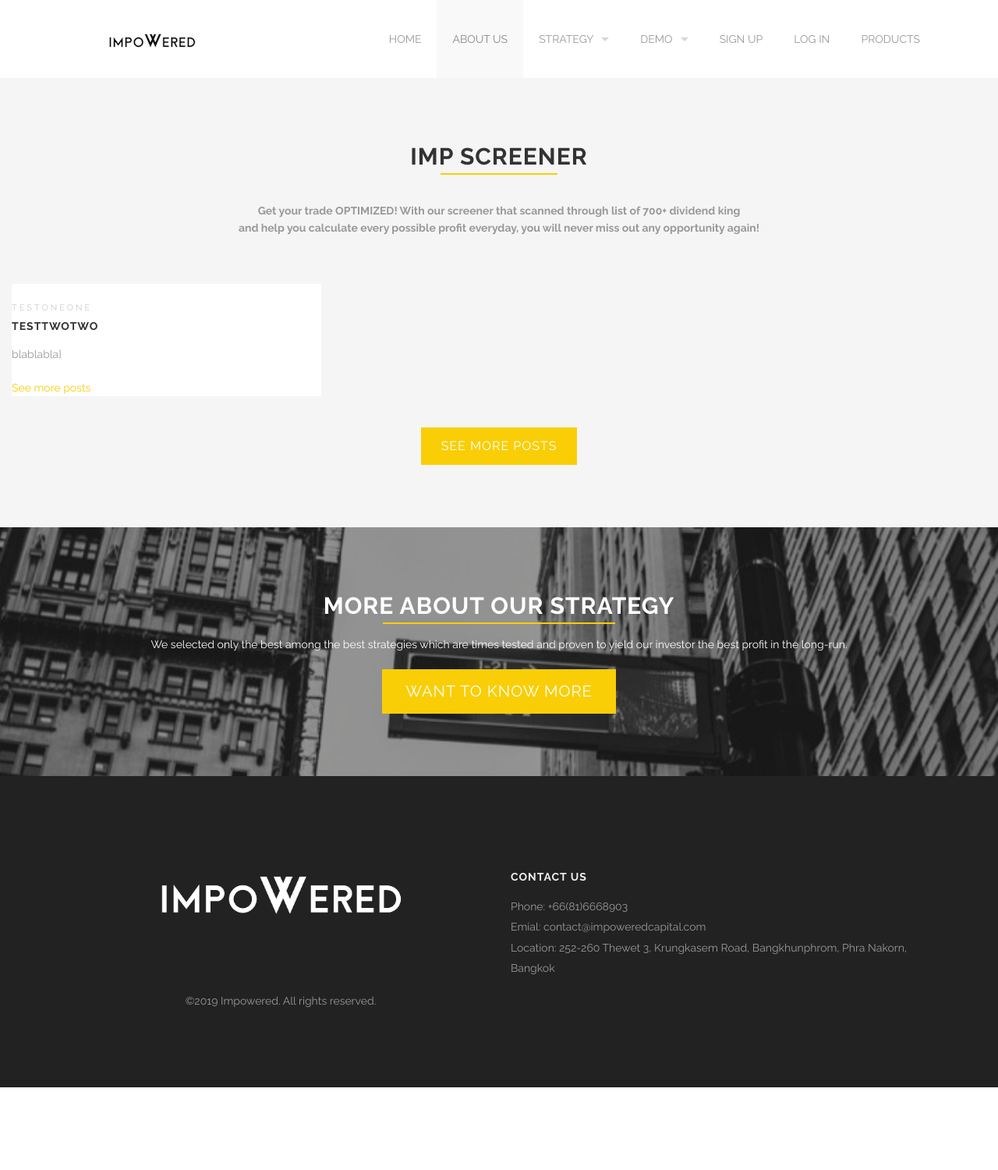
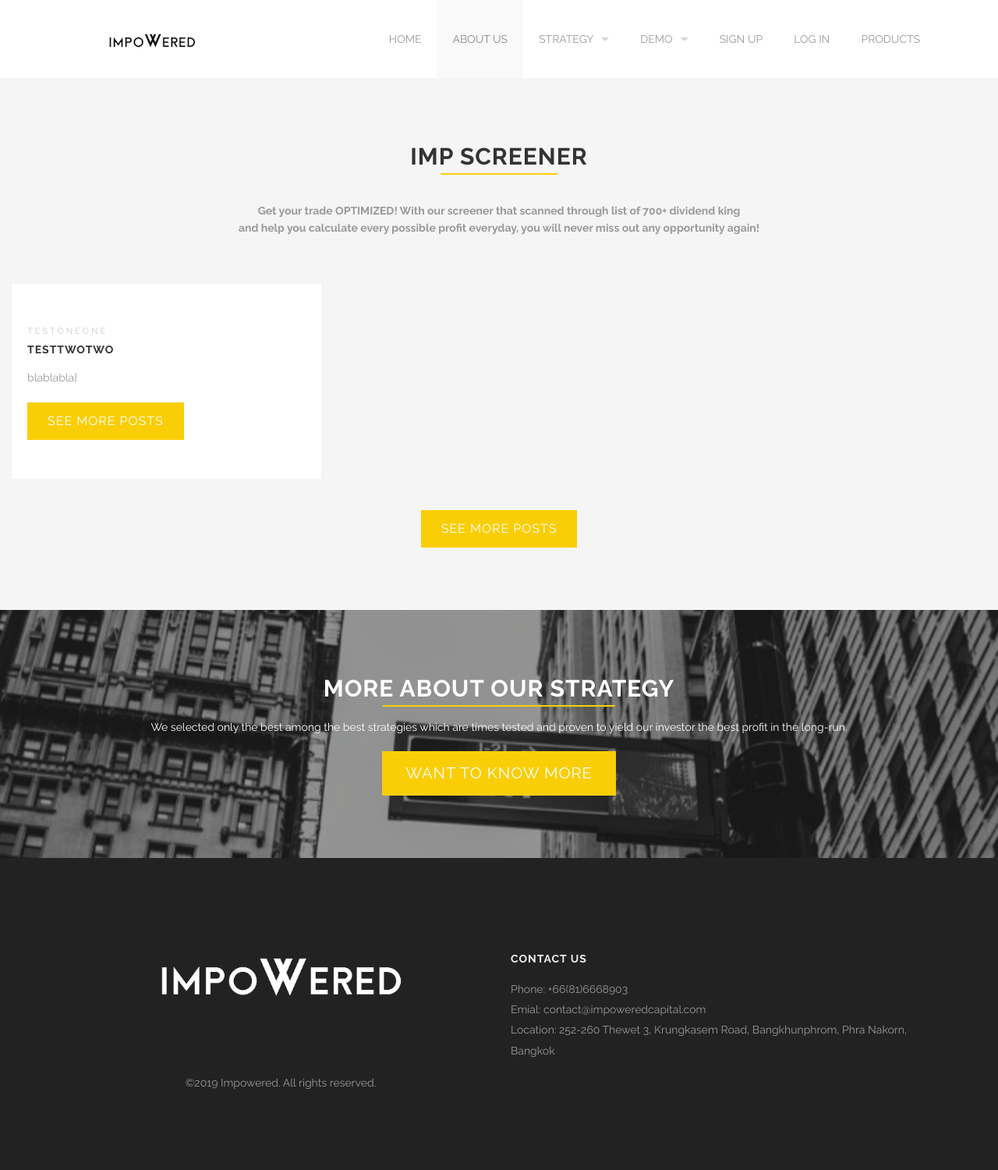
Before and after one commit to impoweredcapital/investmentplatform, a Jekyll site: the page built from products.html, in a window 1280 px wide. Shown: the whole page at 78% size. Built offline with Jekyll 4.4.1, drawn with Linux system fonts in a browser that asks for light colours; before the commit the page ends 1394 px from its top, so only the background shows below that.

Commit message:
Update products.html

```diff
--- a/products.html
+++ b/products.html
@@ -47,11 +47,11 @@ testimonials:
           <a href="{{post.url}}">
             <img alt="" src="{{image}}" />
           </a>
-        <div class='centered' class='content'>
+        <div class='content'>
           <p class='date'>testoneone</p>
           <h4><a href="#">testtwotwo</a></h4>
           <p>blablabla}</p>
-          <a class='centered' class='button' href='blog.html'>See more posts</a>
+          <a class='button' href='blog.html'>See more posts</a>
         </div>
       </div>
     </div>
```
